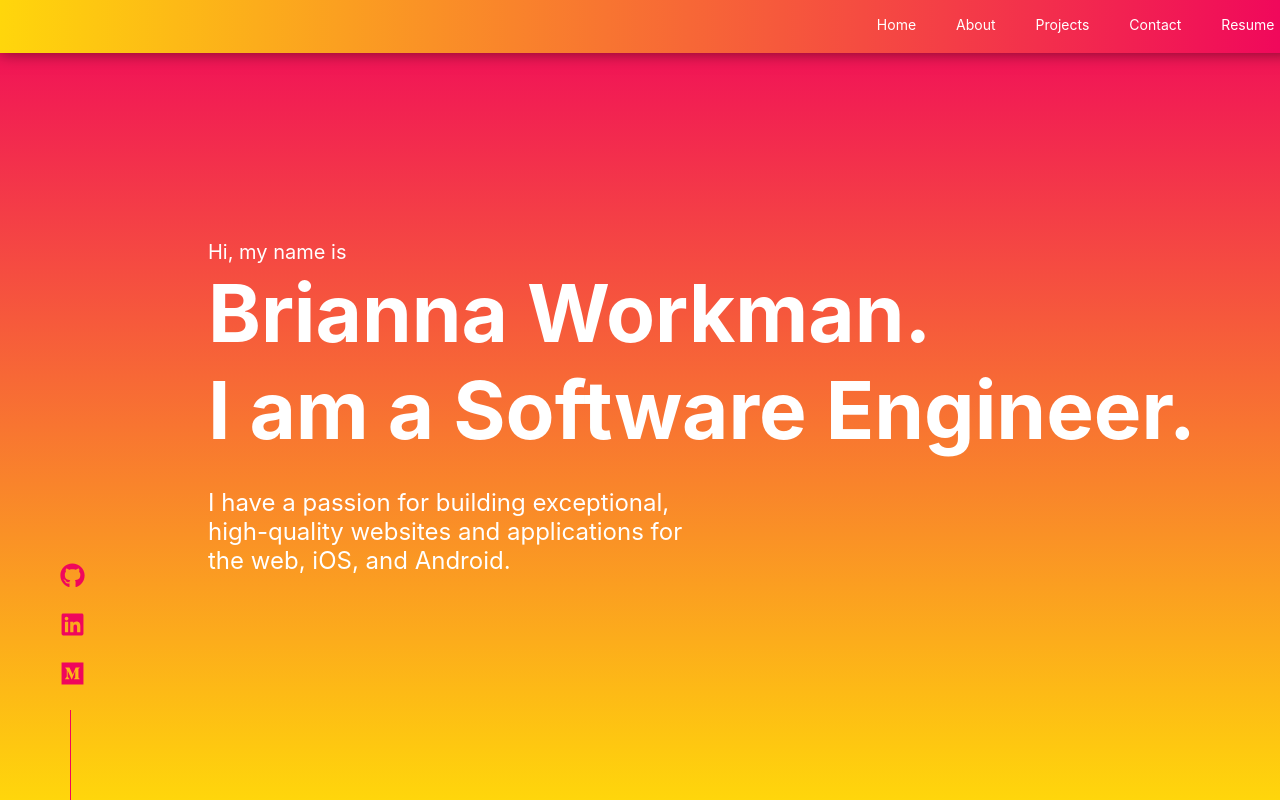
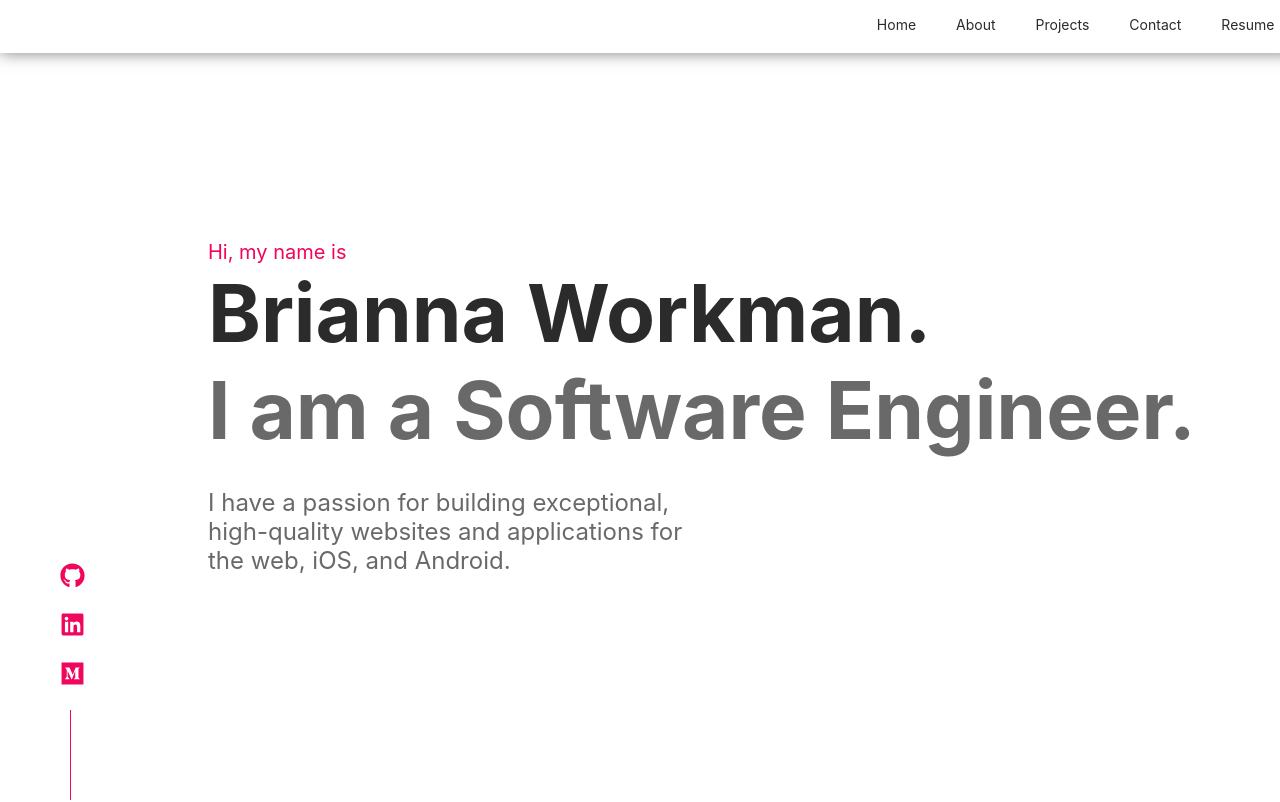
Before and after one commit to briannaworkman/portfolio, a React (Create React App) app: page / in a window 1280 px wide. Shown: the top 802 px of the page. Built offline with nearby package versions, Linux system fonts and the light colour scheme.

Commit message:
changes backkground for header

```diff
--- a/src/assets/styles/header.css
+++ b/src/assets/styles/header.css
@@ -1,7 +1,6 @@
 .header-container {
   height: 100vh;
   width: 100%;
-  background-image: linear-gradient(#f0065c, #ffd60b);
 }
 
 .header {
@@ -15,19 +14,19 @@
 }
 
 .header-p {
-  color: #ffffff;
+  color: #f0065c;
   margin: 0;
   font-size: 20px;
 }
 
 .header-h1 {
-  color: #ffffff;
+  color: #2b2b2b;
   font-size: 80px;
   margin: 0;
 }
 
 .header-h2 {
-  color: #ffffff;
+  color: #696969;
   font-size: 80px;
   margin: 0;
 }
@@ -35,7 +34,7 @@
 .summary {
   margin-top: 30px;
   width: 50%;
-  color: #ffffff;
+  color: #696969;
   font-size: 24px;
 }
 
--- a/src/assets/styles/nav.css
+++ b/src/assets/styles/nav.css
@@ -1,7 +1,7 @@
 .nav-items {
   display: flex;
   justify-content: flex-end;
-  background-image: linear-gradient(to left, #f0065c, #ffd60b);
+  background-color: #ffffff;
   position: fixed;
   width: 98%;
   top: -20px;
@@ -10,7 +10,7 @@
 
 .container .nav-item {
   margin: 20px;
-  color: #ffffff;
+  color: #2b2b2b;
   top: 0;
   font-size: 14px;
 }
@@ -21,7 +21,7 @@
 
 .container a:hover {
   cursor: pointer;
-  color: #ffd60b;
+  color: #f0065c;
 }
 
 @media screen and (max-width: 800px) {
```
